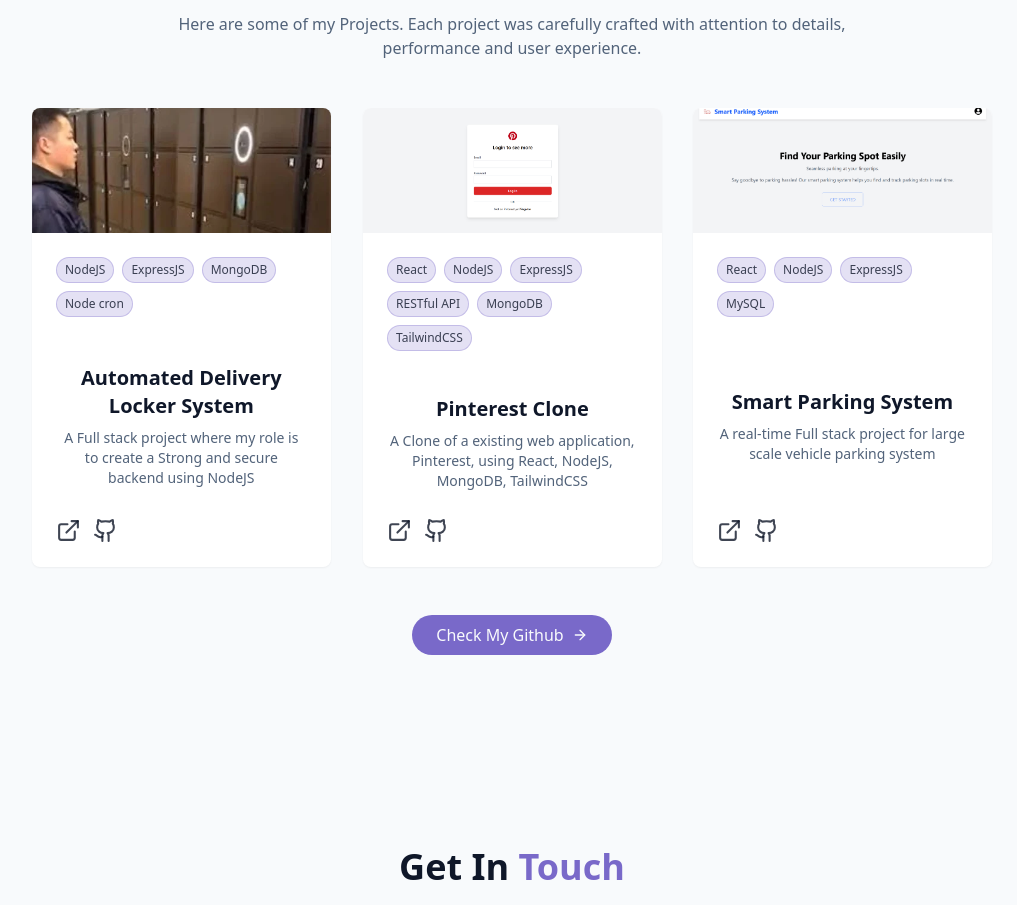
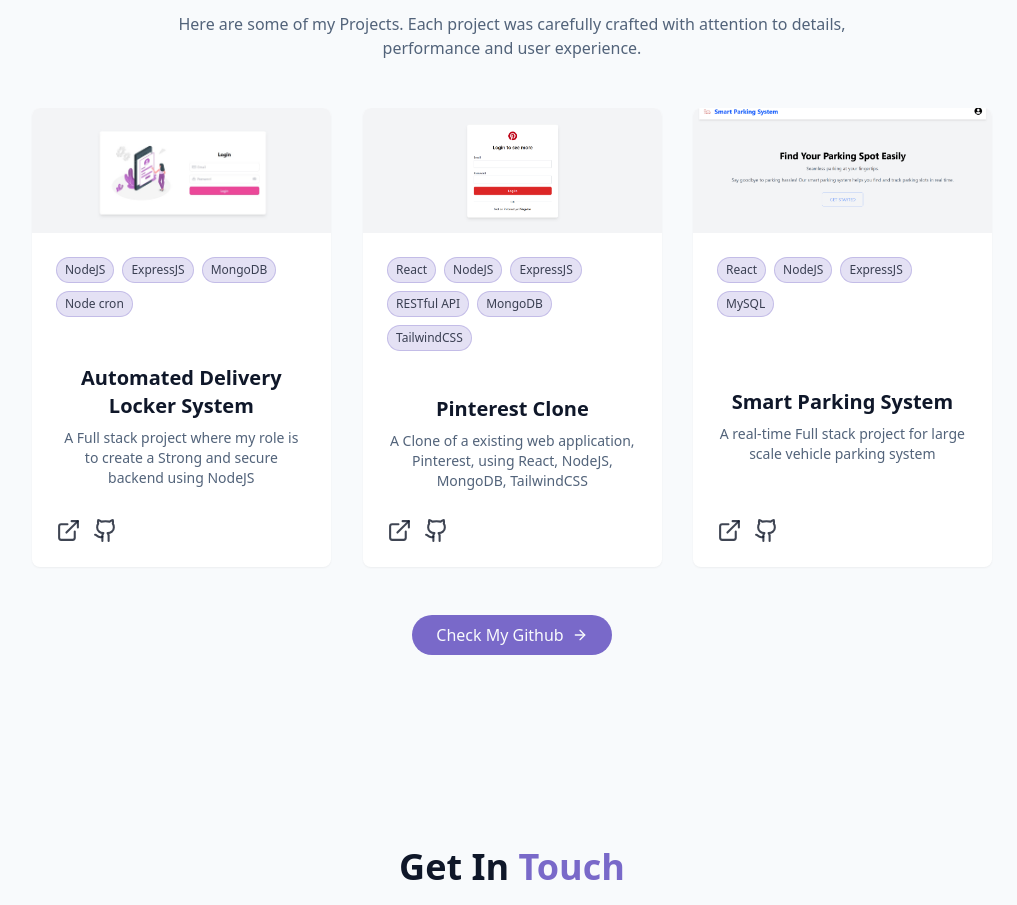
Before and after one commit to tharunkumar-BIT/Portfolio, a React (Vite) app: page / in a window 1280 px wide. Shown: the part 2718-3623 px from the top of the page, without its empty margins (128-1145 px from the left). Built offline with nearby package versions, Linux system fonts and the light colour scheme.

Commit message:
projects update

```diff
--- a/src/components/ProjectsSection.jsx
+++ b/src/components/ProjectsSection.jsx
@@ -6,7 +6,7 @@ const projects = [
     title: "Automated Delivery Locker System",
     description:
       "A Full stack project where my role is to create a Strong and secure backend using NodeJS",
-    image: "/projects/delivery_locker.webp",
+    image: "/projects/delivery_locker.jpg",
     tags: ["NodeJS", "ExpressJS", "MongoDB", "Node cron"],
     demoUrl: "#",
     githubUrl:
```
Also changed, not shown: public/projects/delivery_locker.jpg (added), public/projects/delivery_locker.webp (deleted).
